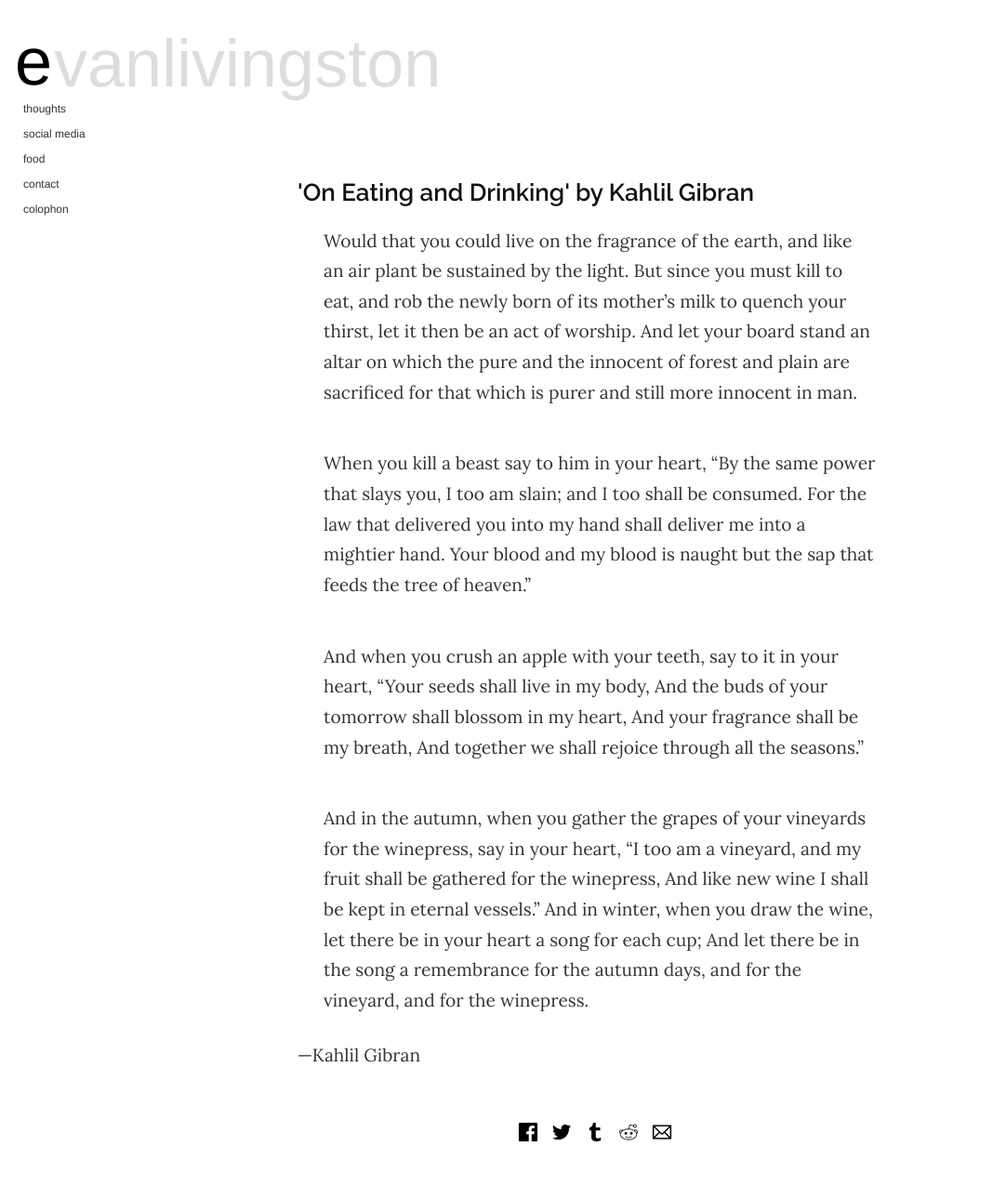
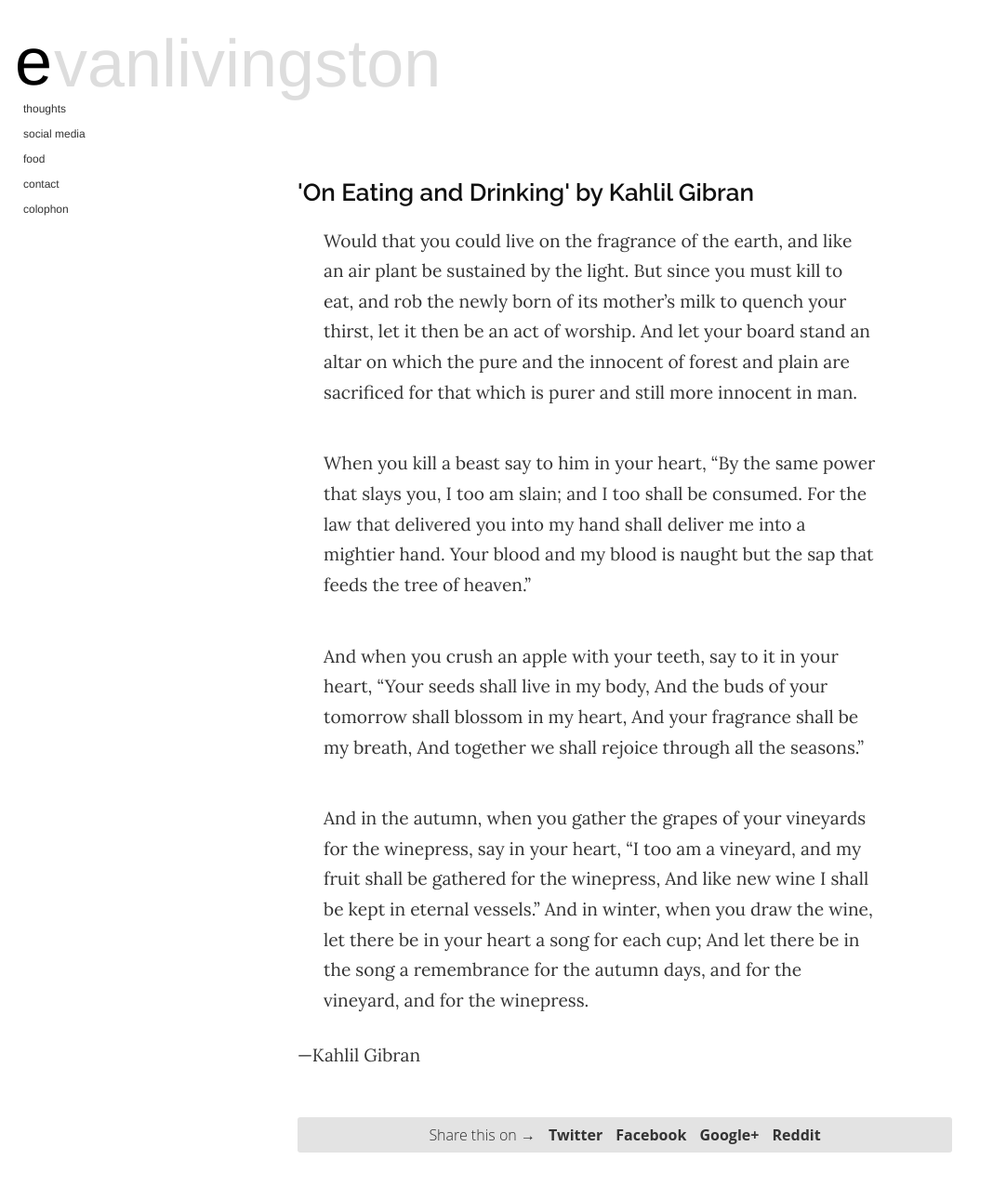
Before and after one commit to evanlivingston/evanlivingston.github.com, a Jekyll site: the page built from _posts/2015-04-26-on-eating-and-drinking-by-kahlil-gibran.md, in a window 1280 px wide. Shown: the whole page at 93% size, without its empty margins (0-1068 px from the left). Built offline with Jekyll 4.4.1, drawn with Linux system fonts in a browser that asks for light colours; nearby versions of some CDN libraries; Markdown is read by kramdown in place of the engine named in the settings; before the commit the page ends 1255 px from its top, so only the background shows below that.

Commit message:
styling, s3

```diff
--- a/_config.yml
+++ b/_config.yml
@@ -1,4 +1,4 @@
-markdown: rdiscount
+markdown: pandoc
 #pygments: true
 permalink: "/:title"
 #rdiscount:
@@ -7,7 +7,7 @@ permalink: "/:title"
 name: evanlivingston
 name_part: vanlivingston
 initial: e
-url: http://evan-livingston.com
+url: http://evanlivingston.net
 github: evanlivingston
 
 
@@ -22,24 +22,8 @@ editor: muo
 git:
   branch: master
 
-gems: ['jekyll/scholar']
-
-scholar:
-  style: apa
-  locale: en
-
-  sort_by: none
-  order: ascending
-
-  source: ./_bibliography
-  bibliography: references.bib
-  bibliography_template: "{{reference}}"
-
-  replace_strings: true
-  join_strings:    true
-
-  details_dir:    bibliography
-  details_layout: bibtex.html
-  details_link:   Details
-
-  query: "@*"
+pandoc:
+  format: html
+  extensions:
+    - bibliography: '_bibliography/references.bib'
+    - smart
--- a/_includes/_share.html
+++ b/_includes/_share.html
@@ -1,7 +1,7 @@
 <ul class="share-buttons">
-  <li><a href="https://www.facebook.com/sharer/sharer.php?u=http%3A%2F%2Fevan-livingston.com&t=" title="Share on Facebook" target="_blank" onclick="window.open('https://www.facebook.com/sharer/sharer.php?u=' + encodeURIComponent(document.URL) + '&t=' + encodeURIComponent(document.URL)); return false;"><img src="../../assets/simple_icons_black/Facebook.png"></a></li>
-  <li><a href="https://twitter.com/intent/tweet?source=http%3A%2F%2Fevan-livingston.com&text=:%20http%3A%2F%2Fevan-livingston.com" target="_blank" title="Tweet" onclick="window.open('https://twitter.com/intent/tweet?text=' + encodeURIComponent(document.title) + ':%20'  + encodeURIComponent(document.URL)); return false;"><img src="../../assets/simple_icons_black/Twitter.png"></a></li>
-  <li><a href="http://www.tumblr.com/share?v=3&u=http%3A%2F%2Fevan-livingston.com&t=&s=" target="_blank" title="Post to Tumblr" onclick="window.open('http://www.tumblr.com/share?v=3&u=' + encodeURIComponent(document.URL) + '&t=' +  encodeURIComponent(document.title)); return false;"><img src="../../assets/simple_icons_black/Tumblr.png"></a></li>
-  <li><a href="http://www.reddit.com/submit?url=http%3A%2F%2Fevan-livingston.com&title=" target="_blank" title="Submit to Reddit" onclick="window.open('http://www.reddit.com/submit?url=' + encodeURIComponent(document.URL) + '&title=' +  encodeURIComponent(document.title)); return false;"><img src="../../assets/simple_icons_black/Reddit.png"></a></li>
-  <li><a href="mailto:?subject=&body=:%20http%3A%2F%2Fevan-livingston.com" target="_blank" title="Email" onclick="window.open('mailto:?subject=' + encodeURIComponent(document.title) + '&body=' +  encodeURIComponent(document.URL)); return false;"><img src="../../assets/simple_icons_black/Email.png"></a></li>
+    Share this on &rarr;
+    <a href="https://twitter.com/intent/tweet?text={{ page.title }}&url={{ site.url }}{{ page.url }}&via={{ site.twitter_username }}&related={{ site.twitter_username }}" rel="nofollow" target="_blank" title="Share on Twitter">Twitter</a>
+    <a href="https://facebook.com/sharer.php?u={{ site.url }}{{ page.url }}" rel="nofollow" target="_blank" title="Share on Facebook">Facebook</a>
+    <a href="https://plus.google.com/share?url={{ site.url }}{{ page.url }}" rel="nofollow" target="_blank" title="Share on Google+">Google+</a>
+    <a href="http://www.reddit.com/submit?url={{ site.url }}{{ page.url }}&title={{ page.title }}" rel="nofollow" target="_blank" title="Share on Reddit">Reddit</a>
 </ul>
--- a/_layouts/layout.html
+++ b/_layouts/layout.html
@@ -1,17 +1,17 @@
 <!DOCTYPE html>
 <html xmlns="http://www.w3.org/1999/xhtml" xml:lang="en" lang="en-us">
 <head>
-  <meta charset="utf-8">
+  <meta charset="utf-8"/>
   <title>
     {% if page.title %}
-      {{ page.title }} &ndash;
+      {{ page.title }} |
     {% endif %}
     {{ site.name }}
   </title>
 
   <meta name="author" content="{{ site.name }}" />
   <meta name="description" content="{{ site.description }}" />
-  <meta name="viewport" content="width=device-width, initial-scale=1, maximum-scale=1">
+  <meta name="viewport" content="width=device-width, initial-scale=1, maximum-scale=1"/>
 
   <link rel="alternate" type="application/rss+xml" href="/atom.xml" />
 
@@ -19,9 +19,9 @@
   <link rel="stylesheet" href="/css/pygments.css" type="text/css" />
   <link media="only screen and (max-device-width: 480px)" href="/css/mobile.css" type="text/css" rel="stylesheet" />
   <link media="only screen and (device-width: 768px)" href="/css/mobile.css" type="text/css" rel="stylesheet" />
-  <link href='http://fonts.googleapis.com/css?family=Lora' rel='stylesheet' type='text/css'>
-  <link href='http://fonts.googleapis.com/css?family=Yanone+Kaffeesatz' rel='stylesheet' type='text/css'>
-  <link href='http://fonts.googleapis.com/css?family=Raleway:600' rel='stylesheet' type='text/css'>
+  <link href='http://fonts.googleapis.com/css?family=Lora' rel='stylesheet' type='text/css'/>
+  <link href='http://fonts.googleapis.com/css?family=Yanone+Kaffeesatz' rel='stylesheet' type='text/css'/>
+  <link href='http://fonts.googleapis.com/css?family=Raleway:600' rel='stylesheet' type='text/css'/>
   <link rel="apple-touch-icon" href="/apple-touch-icon.png" />
 
   <script type="text/javascript" src="http://ajax.googleapis.com/ajax/libs/jquery/1.8.3/jquery.min.js"></script>
--- a/_layouts/post.html
+++ b/_layouts/post.html
@@ -10,7 +10,7 @@ layout: layout
   <section class="byline">
   <!---
     {{ page.date | date: "%B %e, %Y" }}
-    --->
+    -->
   </section>
 
   {{ content }}
--- a/css/base.css
+++ b/css/base.css
@@ -248,11 +248,24 @@ background-size: 500px auto;
 }
 
 ul.share-buttons{
-  list-style: none;
-  padding: 0;
-  text-align: center;
+    list-style: outside none none;
+    text-align: center;
+    background: #E3E3E3 none repeat scroll 0% 0%;
+    color: #2C2C2C;
+    padding: 8px 15px;
+    border-radius: 3px;
+    margin: 0% 20% 50px 25%;
+
 }
-
+ul.share-buttons a {
+    font-weight: 700;
+    color: #333;
+    margin-left: 10px;
+    text-decoration: none;
+}
+ul.share-buttons a:hover {
+    border-bottom: 1px dashed #333;
+    }
 ul.share-buttons li{
   display: inline;
 }
```
Also changed, not shown: _posts/2015-06-10-culinary_ethos.md (+1 -3 lines), 12 other files.
